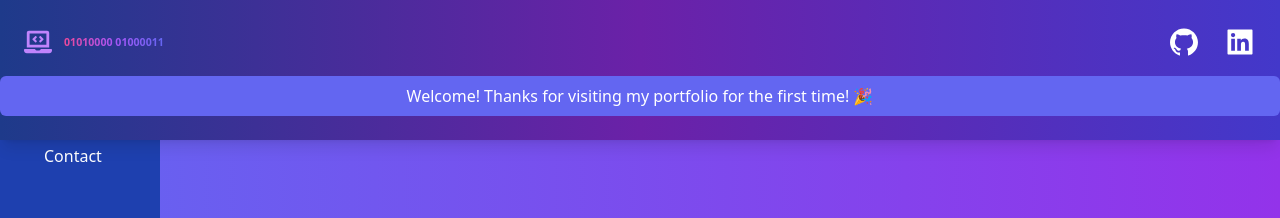
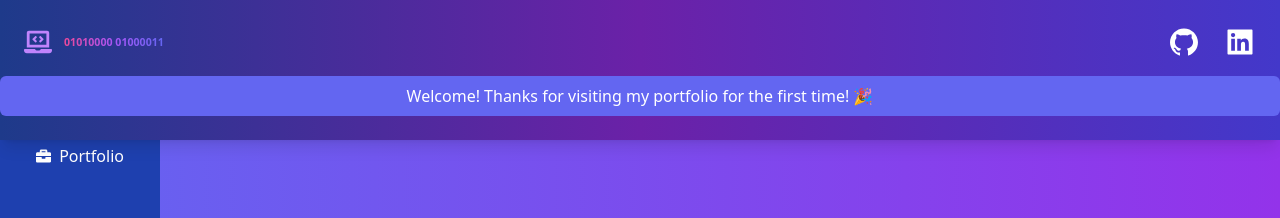
Before and after one commit to prakasham-om/portfolio, a React (Vite) app in the folder myapp/: page / in a window 1280 px wide. Shown: the top 218 px of the page. Built offline with nearby package versions, Linux system fonts and the light colour scheme.

Commit message:
Update link.js

```diff
--- a/myapp/src/components/link.js
+++ b/myapp/src/components/link.js
@@ -1,8 +1,10 @@
+import { FaHome, FaUserAlt, FaCog, FaBriefcase } from 'react-icons/fa';
+
 const links = [
-    { to: '/', text: 'Home' },
-    { to: '/experience', text: 'Experience' },
-    { to: '/projects', text: 'Projects' },
-    { to: '/contact', text: 'Contact' },
-  ];
+  { to: '/', text: 'Home', icon: <FaHome /> },
+  { to: '/profile', text: 'Profile', icon: <FaUserAlt /> },
+  { to: '/settings', text: 'Settings', icon: <FaCog /> },
+  { to: '/portfolio', text: 'Portfolio', icon: <FaBriefcase /> },
+];
 
-  export default links;
+export default links;
```
